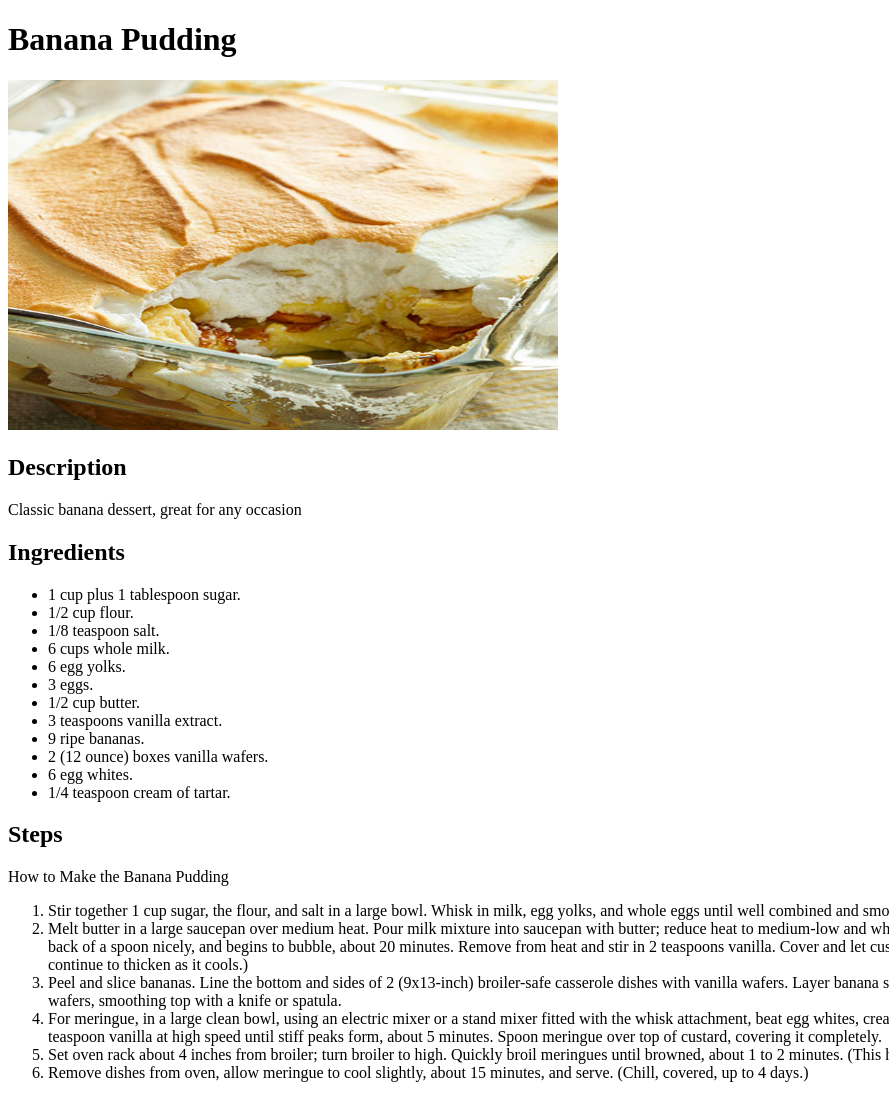
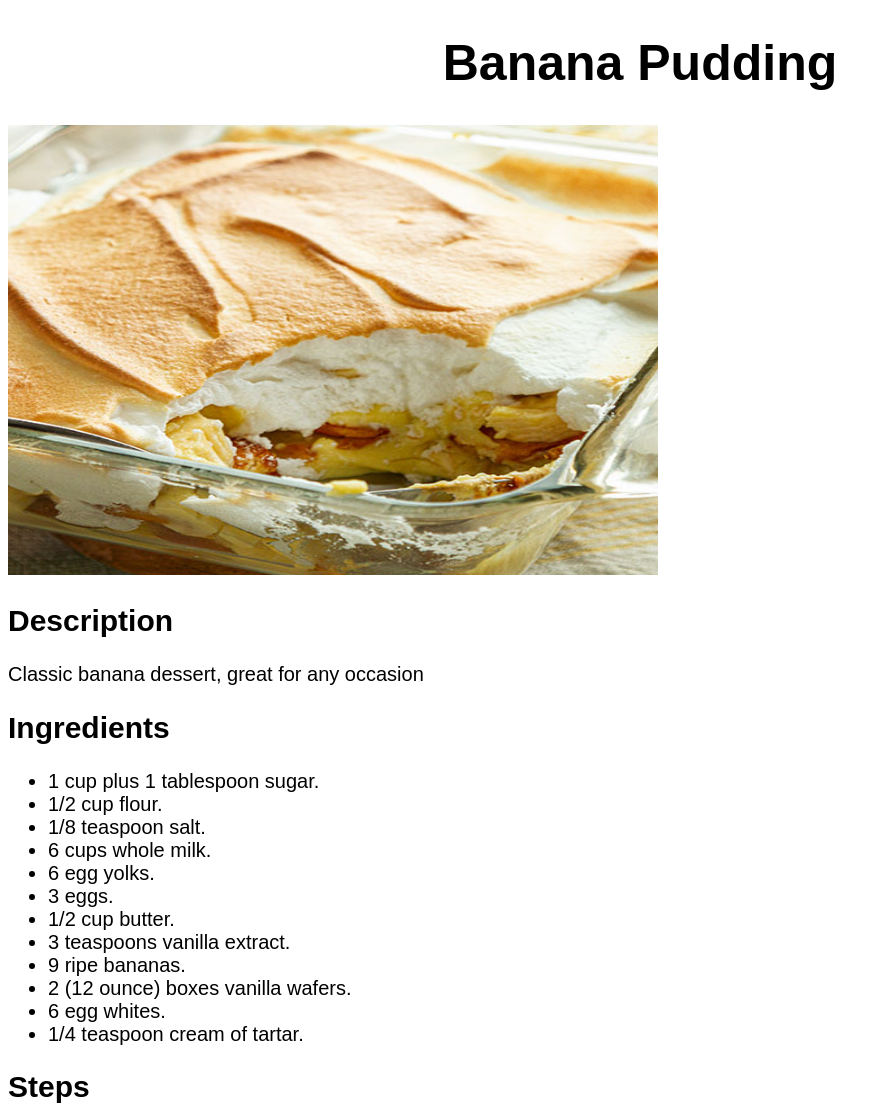
Before and after one commit to hanzd07/odin-recipes-xubuntu, a plain HTML site: page recipes/Banana Pudding.html in a window 1280 px wide. Shown: the top 1107 px of the page, without its empty margins (0-889 px from the left). Drawn offline with Linux system fonts and the light colour scheme.

Commit message:
Agregar una hoja de estilo css a odin-recipes-xubuntu
Se arego una hoja de estilo css al ejercicio de odin-recupes-xubunto, la hoja css contiene modificaciones en sus elementos principales, se cambio el tamano de fuente, se agrego un font-family en el body, ademas se hizo el link con el css para todas als paginas creadas hasta el momentto

```diff
--- /dev/null
+++ b/css/styles.css
@@ -0,0 +1,35 @@
+body {
+    font-family: arial, 'Times New Roman', Times, serif;
+}
+
+h1 {
+    color: black;
+    font-size: 50px;
+    text-align: center;
+    font-weight: bold;
+}
+
+img {
+    height: 450px;
+    width: 650px;
+}
+
+h2 {
+    color: black;
+    font-size: 30px;
+}
+
+p {
+    color: black;
+    font-size: 20px;
+}
+
+ul {
+    color: black;
+    font-size: 20px;
+}
+
+ol {
+    color: black;
+    font-size: 20px;
+}
--- a/recipes/Banana Pudding.html
+++ b/recipes/Banana Pudding.html
@@ -3,10 +3,11 @@
 <head>
     <meta charset="UTF-8">
     <title>Banana Pudding</title>
+    <link rel="stylesheet" href="../css/styles.css">
 </head>
 <body>
     <h1>Banana Pudding</h1>
-    <img src="../images/Banana-pudding-recipe.jpg" alt="Banana Pudding" width="550" height="350">
+    <img src="../images/Banana-pudding-recipe.jpg" alt="Banana Pudding">
     <h2>Description</h2>
     <p>Classic banana dessert, great for any occasion</p>
     <h2>Ingredients</h2>
```
Also changed, not shown: index.html (+1 -0 lines), recipes/Best Hamburger Ever.html (+2 -1 lines), recipes/lasagna.html (+1 -0 lines).
